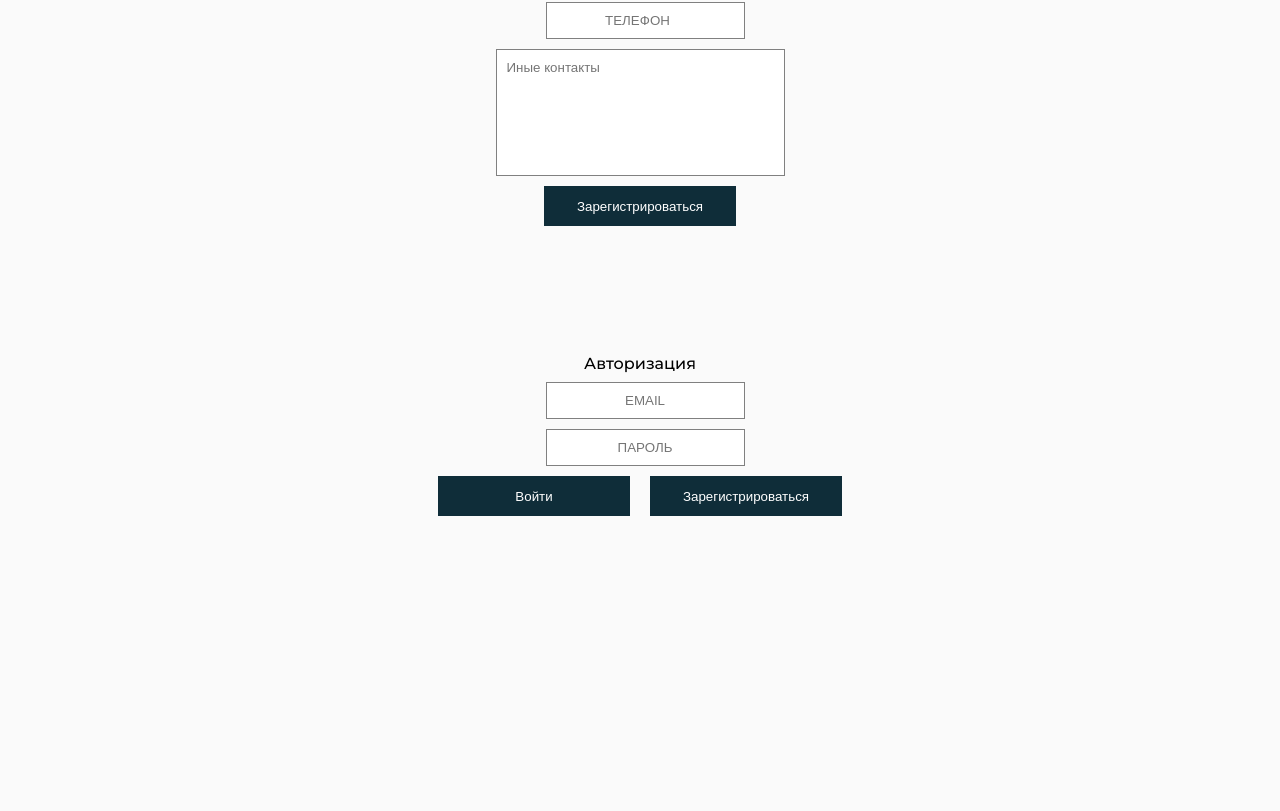
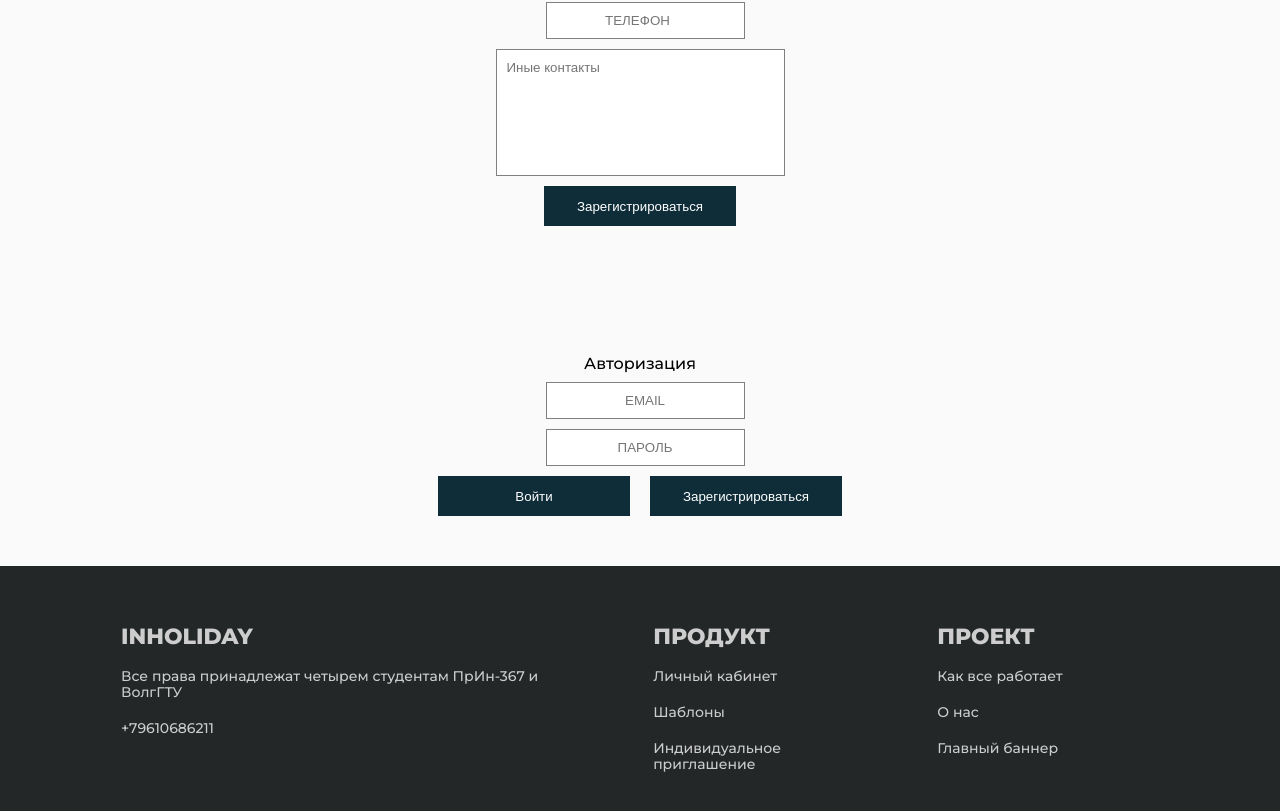
Before and after one commit to GhostGrand/inHolidayJS, a React (Create React App) app: page / in a window 1280 px wide. Shown: the part 261-1072 px from the top of the page. Before the commit the page ends 800 px from the top, so only its background shows below. Built offline with nearby package versions, Linux system fonts and the light colour scheme.

Commit message:
Написаны стили подвала

```diff
--- a/src/App.css
+++ b/src/App.css
@@ -293,3 +293,37 @@ body {
   height: 40px;
 
 }
+
+.footerbar {
+  background-color: #232727;
+  margin-top: 40px;
+}
+.footer-wrap {
+  display: flex;
+  flex-flow: row nowrap;
+  width: 100%;
+}
+
+.footerbar-menu {
+  /* width: 30%; */
+  padding-top: 60px;
+  margin-bottom: 60px;
+
+}
+.footerbar-menu a {
+  color: #CDCDCD;
+}
+
+.footerbar-menu li {
+  display: block;
+  margin-bottom: 20px;
+  margin-left: 50px;
+  width: 80%;
+}
+.footer-li {
+  font-size: 14px;
+
+
+  /* background: #000; */
+
+}
--- a/src/Components/Footer/Footer.js
+++ b/src/Components/Footer/Footer.js
@@ -6,8 +6,26 @@ export default function Footer() {
         <div className='container'>
             <div className='footer-wrap'>
                 <ul className='footerbar-menu'>
+                    <li><a href="#" className="navbar-brand">inholiday</a></li>
+                    <li><a className='footer-li' href="">Все права принадлежат четырем студентам ПрИн-367 и ВолгГТУ</a></li>
+                    <li><a className='footer-li' href="">+79610686211</a></li>
+                    <li><a className='footer-li' href=""></a></li>
+                </ul>
 
+                <ul className='footerbar-menu'>
+                    <li><a href="#" className="navbar-brand">Продукт</a></li>
+                    <li><a className='footer-li' href="">Личный кабинет</a></li>
+                    <li><a className='footer-li' href="">Шаблоны</a></li>
+                    <li><a className='footer-li' href="">Индивидуальное приглашение</a></li>
                 </ul>
+
+                <ul className='footerbar-menu'>
+                    <li><a href="#" className="navbar-brand">Проект</a></li>
+                    <li><a className='footer-li' href="">Как все работает</a></li>
+                    <li><a className='footer-li' href="">О нас</a></li>
+                    <li><a className='footer-li' href="">Главный баннер</a></li>
+                </ul>
+
             </div>
         </div>
     </div>
```
